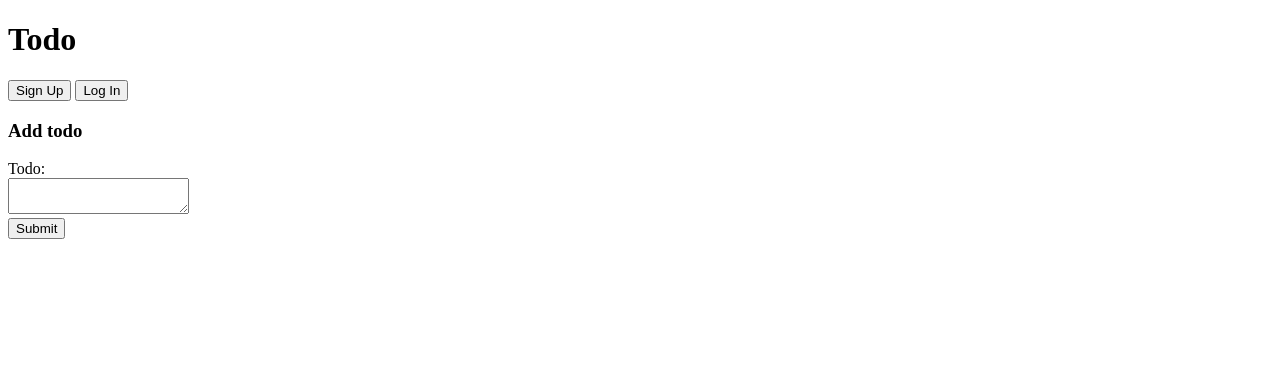
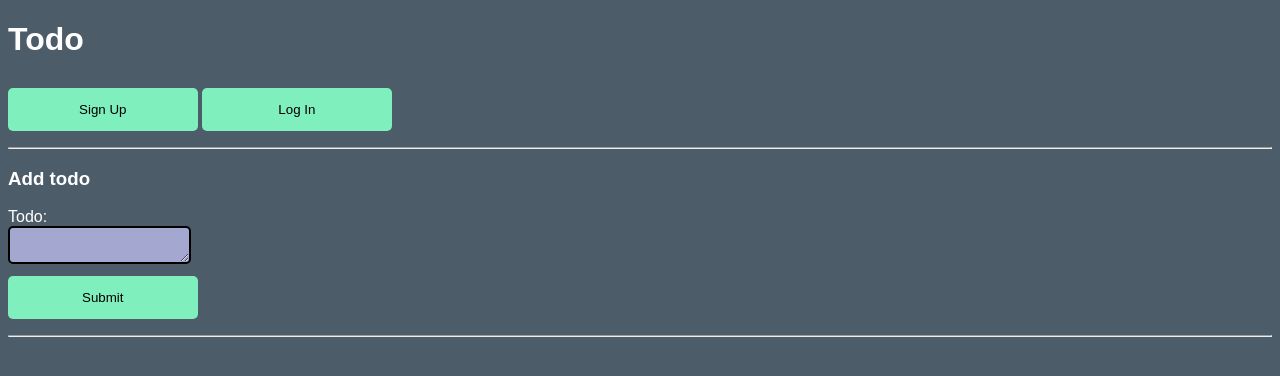
Before and after one commit to Isac-1507/todo-web, a website built with webpack: page dist/index.html in a window 1280 px wide. Built offline with nearby package versions, Linux system fonts and the light colour scheme; some packages are replaced by stand-ins of ours.

Commit message:
Style and add name input

```diff
--- a/dist/index.html
+++ b/dist/index.html
@@ -1,15 +1,28 @@
 <!doctype html>
 <html lang="en">
-
   <head>
     <meta charset="UTF-8" />
     <title>Todo</title>
     <meta name="viewport" content="width=device-width,initial-scale=1" />
     <meta name="description" content="" />
     <link rel="stylesheet" type="text/css" href="stylesheet.css" />
-  <link rel="apple-touch-icon" sizes="180x180" href="Assets/favicons/apple-touch-icon.png" />
-  <link rel="icon" type="image/png" sizes="32x32" href="Assets/favicons/favicon-32x32.png" />
-  <link rel="icon" type="image/png" sizes="16x16" href="Assets/favicons/favicon-16x16.png" />
+    <link
+      rel="apple-touch-icon"
+      sizes="180x180"
+      href="Assets/favicons/apple-touch-icon.png"
+    />
+    <link
+      rel="icon"
+      type="image/png"
+      sizes="32x32"
+      href="Assets/favicons/favicon-32x32.png"
+    />
+    <link
+      rel="icon"
+      type="image/png"
+      sizes="16x16"
+      href="Assets/favicons/favicon-16x16.png"
+    />
     <link rel="manifest" href="site.webmanifest" />
   </head>
 
@@ -23,12 +36,18 @@
 
     <!-- The Modal -->
     <div id="id01" class="modal">
-    <span onclick="document.getElementById('id01').style.display='none'" class="close"
-      title="Close Modal">&times;</span>
+      <span
+        onclick="document.getElementById('id01').style.display='none'"
+        class="close"
+        title="Close Modal"
+        >&times;</span
+      >
       <!-- Modal Content -->
       <form action="#" id="sign-up-form">
         <div class="container">
           <h2>Sign Up</h2>
+          <label for="name">Name:</label><br />
+          <input type="text" name="name" /><br />
           <label for="email">Email:</label><br />
           <input type="email" name="email" /><br />
           <label for="password">Password:</label><br />
@@ -36,7 +55,11 @@
           <input type="submit" value="Submit" />
         </div>
         <div class="container" style="background-color: #f1f1f1">
-        <button type="button" onclick="document.getElementById('id01').style.display='none'" class="cancelbtn">
+          <button
+            type="button"
+            onclick="document.getElementById('id01').style.display='none'"
+            class="cancelbtn"
+          >
             Cancel
           </button>
         </div>
@@ -48,8 +71,12 @@
     </button>
     <!-- Sign In Modal -->
     <div id="id02" class="modal">
-    <span onclick="document.getElementById('id02').style.display='none'" class="close"
-      title="Close Modal">&times;</span>
+      <span
+        onclick="document.getElementById('id02').style.display='none'"
+        class="close"
+        title="Close Modal"
+        >&times;</span
+      >
       <form action="#" id="sign-in-form">
         <div class="container">
           <h2>Login</h2>
@@ -60,13 +87,18 @@
           <input type="submit" value="Submit" />
         </div>
         <div class="container" style="background-color: #f1f1f1">
-        <button type="button" onclick="document.getElementById('id02').style.display='none'" class="cancelbtn">
+          <button
+            type="button"
+            onclick="document.getElementById('id02').style.display='none'"
+            class="cancelbtn"
+          >
             Cancel
           </button>
         </div>
       </form>
     </div>
 
+    <hr style="color: white" />
     <!-- Todo Form -->
     <form action="#" id="todoEventHandler">
       <h3>Add todo</h3>
@@ -74,9 +106,8 @@
       <textarea name="todo" id="todoInput"></textarea><br />
       <input type="submit" value="Submit" />
     </form>
-
+    <hr style="color: white" />
     <!-- JavaScript -->
     <script src="bundle.js"></script>
   </body>
-
 </html>
--- a/dist/stylesheet.css
+++ b/dist/stylesheet.css
@@ -25,6 +25,7 @@
   border-radius: 5px;
   border-width: 5px;
   border-color: black;
+  color: black;
 }
 
 /* Close Button */
@@ -45,7 +46,8 @@
 }
 
 input[type="email"],
-input[type="password"] {
+input[type="password"],
+input[type="text"] {
   width: 100%;
   padding: 12px 20px;
   margin: 8px 0;
@@ -59,6 +61,31 @@ span.psw {
   padding-top: 16px;
 }
 
+/* Set style for all buttons */
+button,
+input[type="submit"] {
+  background-color: #7fefbd;
+  color: black;
+  padding: 14px 20px;
+  margin: 8px 0;
+  border: none;
+  cursor: pointer;
+  width: 15%;
+  border-radius: 5px;
+}
+
+body {
+  background-color: #4c5c68;
+  color: white;
+  font-family: Arial, Helvetica, sans-serif;
+}
+
+textarea {
+  background-color: #a4a8d1;
+  border: black solid 2px;
+  border-radius: 5px;
+  font-family: Arial, Helvetica, sans-serif;
+}
 /* Add zoom Animation */
 .animate {
   -webkit-animation: animatezoom 0.6s;
```
Lines whose indentation alone changed are shown as unchanged.
